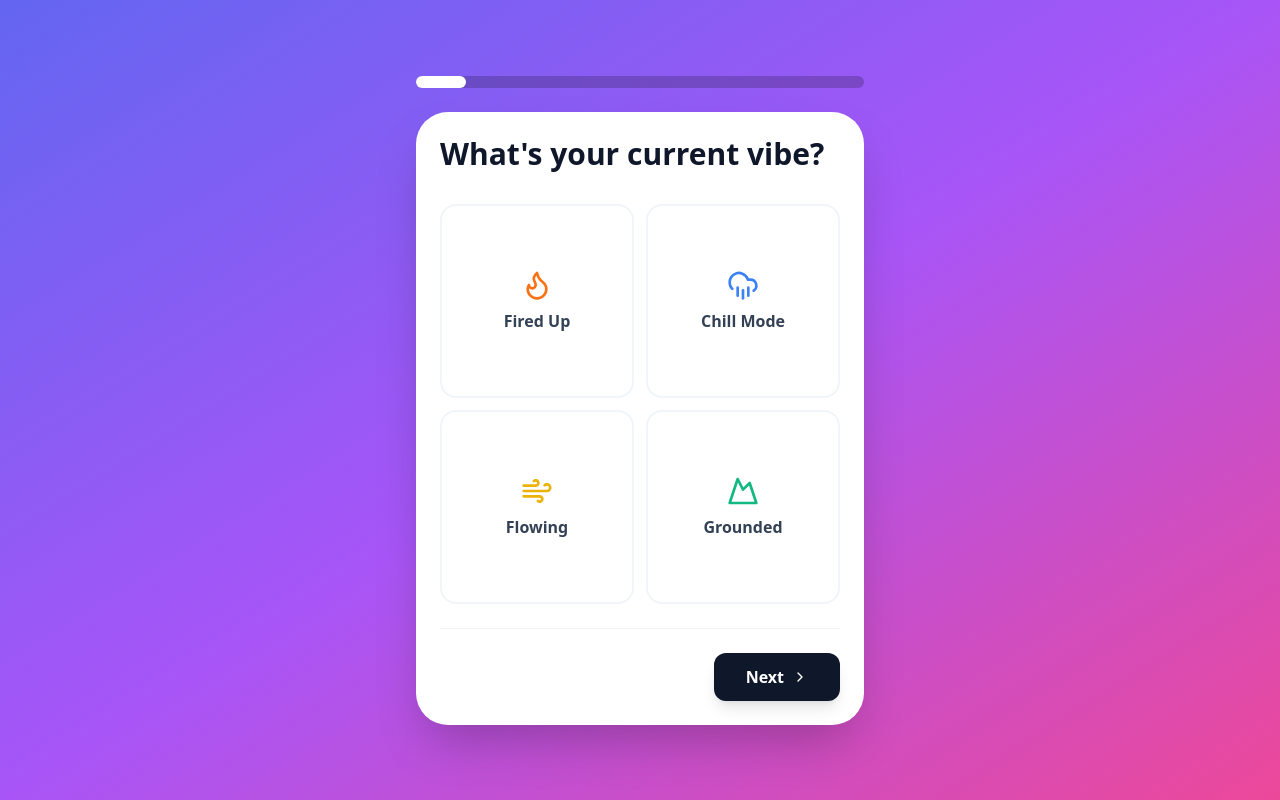
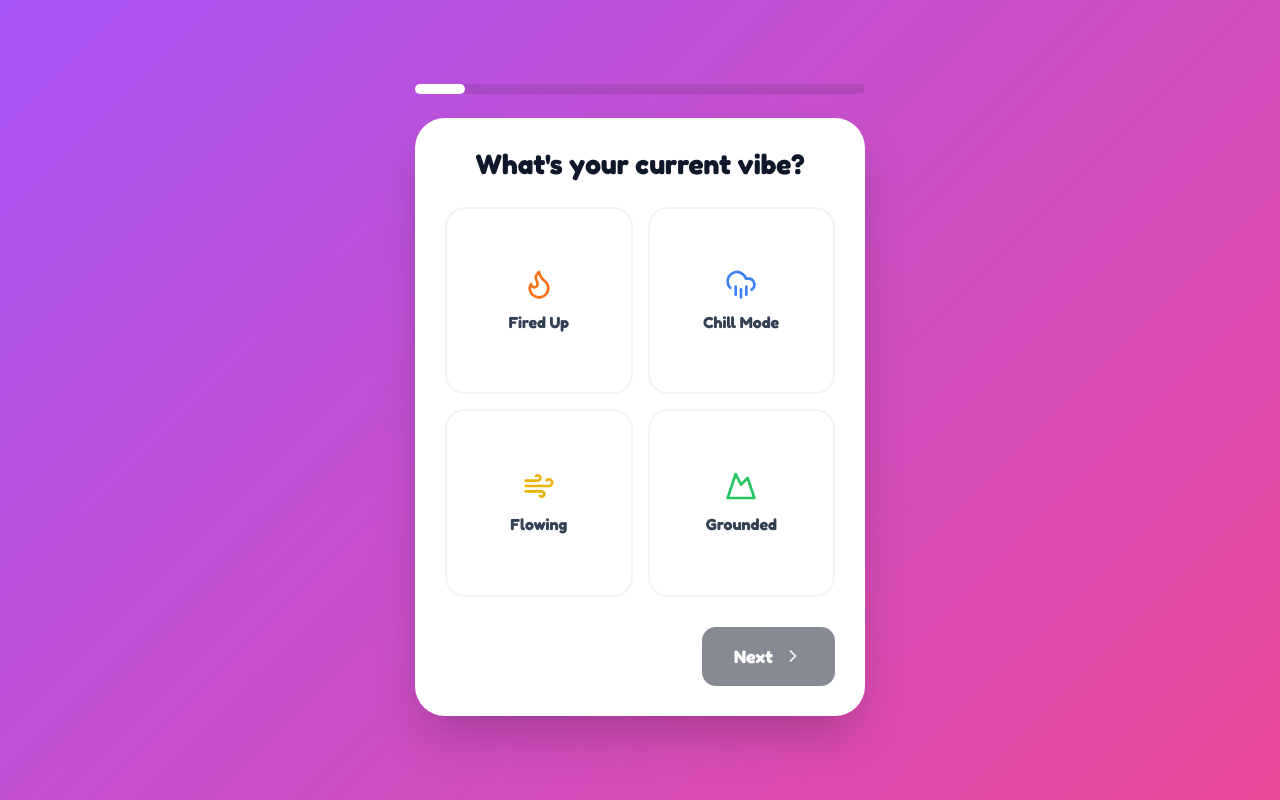
Before and after one commit to d1tnw1s/snapple-quiz, a Next.js app: page / in a window 1280 px wide. Both pictures are taken after a click on the button "Start Quiz". Built offline with nearby package versions, Linux system fonts and the light colour scheme.

Commit message:
Update page.tsx

```diff
--- a/app/page.tsx
+++ b/app/page.tsx
@@ -7,16 +7,302 @@ import {
   Flame, CloudRain, Wind, Mountain,
   Coffee, Droplets, Utensils, Zap,
   Heart, Leaf, DollarSign, Smile,
-  ArrowRight, Check, ChevronUp, RotateCcw
+  ChevronUp, Check, ArrowRight, RotateCcw
 } from 'lucide-react';
 
-// --- FORCE FONT ---
-const FontStyles = () => (
-  <style jsx global>{`
-    @import url('https://fonts.googleapis.com/css2?family=Fredoka:wght@300;400;600;700&display=swap');
-    body { font-family: 'Fredoka', sans-serif; }
-  `}</style>
-);
+/* -----------------------------------------------------------
+   NO-FAIL CSS STYLES
+   These styles are injected directly into the browser.
+   They cannot be broken by build tools.
+----------------------------------------------------------- */
+const styles = `
+  @import url('https://fonts.googleapis.com/css2?family=Fredoka:wght@300;400;600;700&display=swap');
+
+  body {
+    margin: 0;
+    padding: 0;
+    font-family: 'Fredoka', sans-serif;
+    background: linear-gradient(135deg, #a855f7 0%, #ec4899 100%);
+    min-height: 100vh;
+    color: #1e293b;
+  }
+
+  .container {
+    display: flex;
+    flex-direction: column;
+    align-items: center;
+    justify-content: center;
+    min-height: 100vh;
+    padding: 20px;
+    box-sizing: border-box;
+  }
+
+  /* CARDS & LAYOUT */
+  .card {
+    background: white;
+    border-radius: 30px;
+    padding: 30px;
+    width: 100%;
+    max-width: 450px;
+    box-shadow: 0 25px 50px -12px rgba(0, 0, 0, 0.25);
+    text-align: center;
+    position: relative;
+    overflow: hidden;
+  }
+
+  .title {
+    font-size: 28px;
+    font-weight: 700;
+    margin-bottom: 25px;
+    line-height: 1.2;
+    color: #0f172a;
+  }
+
+  /* BUTTON GRIDS */
+  .grid-2 {
+    display: grid;
+    grid-template-columns: 1fr 1fr;
+    gap: 15px;
+    width: 100%;
+  }
+
+  .grid-btn {
+    display: flex;
+    flex-direction: column;
+    align-items: center;
+    justify-content: center;
+    gap: 10px;
+    padding: 20px;
+    border-radius: 20px;
+    border: 2px solid #f1f5f9;
+    background: white;
+    cursor: pointer;
+    transition: all 0.2s ease;
+    aspect-ratio: 1;
+  }
+
+  .grid-btn:hover {
+    transform: translateY(-2px);
+    background: #f8fafc;
+  }
+
+  .grid-btn.selected {
+    border-width: 3px;
+    background: #fdf4ff; /* light purple tint */
+    border-color: #a855f7;
+    transform: scale(1.05);
+    box-shadow: 0 10px 15px -3px rgba(168, 85, 247, 0.2);
+  }
+
+  .grid-btn-label {
+    font-weight: 700;
+    font-size: 16px;
+    color: #334155;
+  }
+
+  .grid-btn.selected .grid-btn-label {
+    color: #9333ea;
+  }
+
+  /* LIST BUTTONS (PILLS) */
+  .list-stack {
+    display: flex;
+    flex-direction: column;
+    gap: 12px;
+    width: 100%;
+  }
+
+  .list-btn {
+    display: flex;
+    align-items: center;
+    gap: 15px;
+    padding: 18px 24px;
+    width: 100%;
+    border-radius: 16px;
+    border: 2px solid #f1f5f9;
+    background: white;
+    cursor: pointer;
+    transition: all 0.2s;
+    text-align: left;
+  }
+
+  .list-btn:hover {
+    border-color: #cbd5e1;
+    background: #f8fafc;
+  }
+
+  .list-btn.selected {
+    border-color: #a855f7;
+    background: #faf5ff;
+    box-shadow: 0 4px 6px -1px rgba(0, 0, 0, 0.1);
+  }
+
+  .list-icon {
+    font-size: 24px;
+    width: 30px;
+    text-align: center;
+  }
+
+  .list-label {
+    font-size: 18px;
+    font-weight: 600;
+    color: #334155;
+    flex-grow: 1;
+  }
+
+  /* SLIDER */
+  .slider-container {
+    padding: 40px 10px;
+  }
+
+  .range-input {
+    width: 100%;
+    height: 8px;
+    background: #e2e8f0;
+    border-radius: 4px;
+    appearance: none;
+    outline: none;
+  }
+
+  .range-input::-webkit-slider-thumb {
+    appearance: none;
+    width: 24px;
+    height: 24px;
+    background: #a855f7;
+    border-radius: 50%;
+    cursor: pointer;
+    border: 4px solid white;
+    box-shadow: 0 0 0 2px #a855f7;
+  }
+
+  .slider-labels {
+    display: flex;
+    justify-content: space-between;
+    margin-top: 15px;
+    font-size: 12px;
+    font-weight: 700;
+    color: #94a3b8;
+    text-transform: uppercase;
+    letter-spacing: 1px;
+  }
+
+  /* INPUT */
+  .text-input {
+    width: 100%;
+    padding: 20px;
+    font-size: 24px;
+    font-weight: bold;
+    text-align: center;
+    border: none;
+    border-bottom: 4px solid #e2e8f0;
+    outline: none;
+    background: transparent;
+    border-radius: 0;
+  }
+
+  .text-input:focus {
+    border-color: #a855f7;
+  }
+
+  /* NAVIGATION */
+  .nav-btn {
+    margin-top: 30px;
+    padding: 16px 32px;
+    background: #0f172a;
+    color: white;
+    border: none;
+    border-radius: 14px;
+    font-size: 18px;
+    font-weight: 700;
+    cursor: pointer;
+    display: flex;
+    align-items: center;
+    gap: 10px;
+    margin-left: auto;
+    transition: transform 0.2s;
+  }
+
+  .nav-btn:hover {
+    transform: scale(1.05);
+    background: #1e293b;
+  }
+
+  .nav-btn:disabled {
+    opacity: 0.5;
+    cursor: not-allowed;
+    transform: none;
+  }
+
+  /* PROGRESS BAR */
+  .progress-bg {
+    width: 100%;
+    height: 10px;
+    background: rgba(0,0,0,0.1);
+    border-radius: 10px;
+    margin-bottom: 24px;
+  }
+
+  .progress-fill {
+    height: 100%;
+    background: white;
+    border-radius: 10px;
+    transition: width 0.5s ease;
+  }
+
+  /* INTRO & RESULTS SPECIFIC */
+  .intro-icon {
+    width: 100px;
+    height: 100px;
+    background: #fbbf24;
+    border-radius: 50%;
+    margin: 0 auto 20px;
+    display: flex;
+    align-items: center;
+    justify-content: center;
+    font-size: 40px;
+    transform: rotate(-10deg);
+    box-shadow: 0 10px 20px rgba(0,0,0,0.15);
+  }
+
+  .avatar-box {
+    background: #f1f5f9;
+    border-radius: 20px;
+    height: 250px;
+    display: flex;
+    align-items: center;
+    justify-content: center;
+    font-size: 60px;
+    border: 5px solid white;
+    box-shadow: inset 0 2px 6px rgba(0,0,0,0.1);
+    margin: 20px 0;
+    overflow: hidden;
+  }
+
+  .avatar-img {
+    width: 100%;
+    height: 100%;
+    object-fit: cover;
+  }
+
+  .start-btn {
+    width: 100%;
+    padding: 20px;
+    background: #0f172a;
+    color: white;
+    font-size: 20px;
+    font-weight: 700;
+    border-radius: 16px;
+    border: none;
+    cursor: pointer;
+    margin-top: 20px;
+    box-shadow: 0 10px 20px rgba(0,0,0,0.2);
+    transition: transform 0.1s;
+  }
+
+  .start-btn:active {
+    transform: scale(0.98);
+  }
+`;
 
 // --- DATA ---
 const questions = [
@@ -25,10 +311,10 @@ const questions = [
     type: 'grid',
     title: "What's your current vibe?",
     options: [
-      { id: 'fire', label: 'Fired Up', icon: Flame, style: 'text-orange-500 bg-orange-50 border-orange-200' },
-      { id: 'rain', label: 'Chill Mode', icon: CloudRain, style: 'text-blue-500 bg-blue-50 border-blue-200' },
-      { id: 'air', label: 'Flowing', icon: Wind, style: 'text-yellow-500 bg-yellow-50 border-yellow-200' },
-      { id: 'earth', label: 'Grounded', icon: Mountain, style: 'text-emerald-500 bg-emerald-50 border-emerald-200' },
+      { id: 'fire', label: 'Fired Up', icon: Flame, color: '#f97316' },
+      { id: 'rain', label: 'Chill Mode', icon: CloudRain, color: '#3b82f6' },
+      { id: 'air', label: 'Flowing', icon: Wind, color: '#eab308' },
+      { id: 'earth', label: 'Grounded', icon: Mountain, color: '#22c55e' },
     ]
   },
   {
@@ -56,10 +342,10 @@ const questions = [
     type: 'grid',
     title: "Morning Ritual?",
     options: [
-      { id: 'coffee', label: 'Coffee', icon: Coffee, style: 'text-amber-700 bg-amber-50 border-amber-200' },
-      { id: 'refresh', label: 'Fresh Bev', icon: Zap, style: 'text-pink-600 bg-pink-50 border-pink-200' },
-      { id: 'water', label: 'Water', icon: Droplets, style: 'text-cyan-600 bg-cyan-50 border-cyan-200' },
-      { id: 'food', label: 'Food', icon: Utensils, style: 'text-orange-600 bg-orange-50 border-orange-200' },
+      { id: 'coffee', label: 'Coffee', icon: Coffee, color: '#78350f' },
+      { id: 'refresh', label: 'Fresh Bev', icon: Zap, color: '#db2777' },
+      { id: 'water', label: 'Water', icon: Droplets, color: '#06b6d4' },
+      { id: 'food', label: 'Food', icon: Utensils, color: '#ea580c' },
     ]
   },
   {
@@ -109,7 +395,6 @@ const questions = [
   }
 ];
 
-// --- COMPONENT ---
 export default function SnappleQuizApp() {
   const [state, setState] = useState({ currentStep: 0, answers: {}, results: null, status: 'intro' });
   const currentQ = questions[state.currentStep];
@@ -123,63 +408,58 @@ export default function SnappleQuizApp() {
       setState(prev => ({ ...prev, currentStep: prev.currentStep + 1 }));
     } else {
       setTimeout(() => {
-        setState(prev => ({
-            ...prev,
-            status: 'results',
-            results: { element: 'Fire', product: 'Snapple Peach Tea', desc: "Matches your spicy energy!", avatarUrl: null, tags: ['Eco Warrior', 'Taste Seeker'] }
-        }));
+        setState(prev => ({ ...prev, status: 'results', results: { element: 'Fire', product: 'Snapple Peach Tea', desc: "Matches your spicy energy!", avatarUrl: null } }));
       }, 2000);
       setState(prev => ({ ...prev, status: 'analyzing' }));
     }
   };
 
-  // --- RENDER ---
   return (
-    // 1. HARDCODED PURPLE GRADIENT BACKGROUND
-    <div className="min-h-screen bg-gradient-to-br from-indigo-500 via-purple-500 to-pink-500 font-sans text-slate-900 flex flex-col items-center justify-center p-4">
-      <FontStyles />
+    <div className="container">
+      {/* INJECT CSS */}
+      <style>{styles}</style>
 
-      {/* INTRO */}
+      {/* --- INTRO SCREEN --- */}
       {state.status === 'intro' && (
-        <motion.div initial={{ scale: 0.9, opacity: 0 }} animate={{ scale: 1, opacity: 1 }} className="max-w-md w-full bg-white rounded-[2rem] shadow-2xl p-8 text-center relative overflow-hidden">
-            <div className="w-24 h-24 bg-yellow-400 rounded-full mx-auto flex items-center justify-center text-5xl shadow-lg mb-6 rotate-[-6deg]">🥤</div>
-            <h1 className="text-5xl font-black text-slate-900 mb-4 leading-none">Find Your <span className="text-purple-600">Flavor</span></h1>
-            <p className="text-slate-500 text-lg mb-8 font-medium">Get your Element & AI Avatar in 60 seconds.</p>
-            <button onClick={() => setState(prev => ({ ...prev, status: 'quiz' }))} className="w-full py-5 bg-slate-900 text-white font-bold rounded-2xl text-xl hover:scale-[1.02] transition-transform">
+        <motion.div initial={{ scale: 0.9, opacity: 0 }} animate={{ scale: 1, opacity: 1 }} className="card">
+            <div className="intro-icon">🥤</div>
+            <h1 className="title" style={{ fontSize: '40px', marginBottom: '10px' }}>Find Your <span style={{ color: '#d946ef' }}>Flavor</span></h1>
+            <p style={{ color: '#64748b', fontSize: '18px', marginBottom: '30px' }}>Get your Element & AI Avatar in 60 seconds.</p>
+            <button onClick={() => setState(prev => ({ ...prev, status: 'quiz' }))} className="start-btn">
               Start Quiz
             </button>
         </motion.div>
       )}
 
-      {/* ANALYZING */}
+      {/* --- ANALYZING SCREEN --- */}
       {state.status === 'analyzing' && (
-        <div className="text-center text-white">
-            <div className="text-6xl animate-bounce mb-4">🔮</div>
-            <h2 className="text-3xl font-black">Consulting the Oracle...</h2>
+        <div style={{ textAlign: 'center', color: 'white' }}>
+            <div style={{ fontSize: '60px', marginBottom: '20px' }} className="animate-bounce">🔮</div>
+            <h2 style={{ fontSize: '30px', fontWeight: '900' }}>Consulting the Oracle...</h2>
         </div>
       )}
 
-      {/* RESULTS */}
+      {/* --- RESULTS SCREEN --- */}
       {state.status === 'results' && state.results && (
-        <motion.div initial={{ y: 50, opacity: 0 }} animate={{ y: 0, opacity: 1 }} className="max-w-md w-full bg-white rounded-[2rem] p-6 shadow-2xl space-y-6 text-center">
-            <h1 className="text-6xl font-black text-orange-500 mt-4">{state.results.element}</h1>
-            <div className="bg-slate-100 rounded-2xl p-6 h-64 flex items-center justify-center text-6xl border-4 border-white shadow-inner">
-                {state.results.avatarUrl ? <img src={state.results.avatarUrl} /> : '🧑‍🎨'}
+        <motion.div initial={{ y: 50, opacity: 0 }} animate={{ y: 0, opacity: 1 }} className="card">
+            <h1 className="title" style={{ fontSize: '50px', color: '#f97316', margin: '10px 0' }}>{state.results.element}</h1>
+            <div className="avatar-box">
+                {state.results.avatarUrl ? <img src={state.results.avatarUrl} className="avatar-img" /> : '🧑‍🎨'}
             </div>
-            <div className="bg-orange-50 p-4 rounded-xl border border-orange-100">
-                <h2 className="text-2xl font-black text-slate-900">{state.results.product}</h2>
-                <p className="text-slate-600">{state.results.desc}</p>
+            <div style={{ background: '#fff7ed', padding: '20px', borderRadius: '15px', border: '1px solid #ffedd5', marginTop: '20px' }}>
+                <h2 style={{ fontSize: '24px', fontWeight: '700', color: '#1e293b' }}>{state.results.product}</h2>
+                <p style={{ color: '#475569', marginTop: '5px' }}>{state.results.desc}</p>
             </div>
-            <button onClick={() => window.location.reload()} className="w-full py-4 bg-slate-200 font-bold rounded-xl text-slate-700">Start Over</button>
+            <button onClick={() => window.location.reload()} className="start-btn" style={{ background: '#e2e8f0', color: '#334155', marginTop: '20px' }}>Start Over</button>
         </motion.div>
       )}
 
-      {/* QUIZ */}
+      {/* --- QUIZ SCREEN --- */}
       {state.status === 'quiz' && (
-        <div className="w-full max-w-md">
-           {/* Progress */}
-           <div className="w-full h-3 bg-black/20 rounded-full mb-6">
-             <motion.div className="h-full bg-white rounded-full" initial={{ width: 0 }} animate={{ width: `${((state.currentStep + 1) / questions.length) * 100}%` }} />
+        <div style={{ width: '100%', maxWidth: '450px' }}>
+           {/* Progress Bar */}
+           <div className="progress-bg">
+             <motion.div className="progress-fill" initial={{ width: 0 }} animate={{ width: `${((state.currentStep + 1) / questions.length) * 100}%` }} />
            </div>
 
            <AnimatePresence mode="wait">
@@ -188,89 +468,97 @@ export default function SnappleQuizApp() {
                initial={{ x: 50, opacity: 0 }}
                animate={{ x: 0, opacity: 1 }}
                exit={{ x: -50, opacity: 0 }}
-               className="bg-white rounded-[2rem] shadow-2xl p-6 min-h-[500px] flex flex-col"
+               className="card"
+               style={{ minHeight: '500px', display: 'flex', flexDirection: 'column' }}
              >
-               <h2 className="text-3xl font-black text-slate-900 mb-8">{currentQ.title}</h2>
-               <div className="flex-grow space-y-3">
+               <h2 className="title">{currentQ.title}</h2>
 
-                 {/* GRID (Big Cards) */}
+               <div style={{ flexGrow: 1, width: '100%' }}>
+
+                 {/* 1. GRID LAYOUT */}
                  {currentQ.type === 'grid' && (
-                   <div className="grid grid-cols-2 gap-3">
+                   <div className="grid-2">
                      {currentQ.options?.map((opt) => (
                        <button key={opt.id} onClick={() => handleAnswer(opt.id)}
-                         className={`aspect-square rounded-2xl flex flex-col items-center justify-center gap-2 border-2 transition-all
-                         ${state.answers[currentQ.id] === opt.id ? 'border-purple-500 bg-purple-50 scale-105 shadow-lg' : 'border-slate-100 hover:bg-slate-50'}`}
+                         className={`grid-btn ${state.answers[currentQ.id] === opt.id ? 'selected' : ''}`}
                        >
-                         <opt.icon className={`w-8 h-8 ${opt.style?.split(' ')[0] || 'text-slate-700'}`} />
-                         <span className="font-bold text-slate-700">{opt.label}</span>
+                         <opt.icon size={32} color={opt.color} />
+                         <span className="grid-btn-label">{opt.label}</span>
                        </button>
                      ))}
                    </div>
                  )}
 
-                 {/* LIST (Pill Buttons) */}
+                 {/* 2. LIST LAYOUT */}
                  {currentQ.type === 'list' && (
-                   <div className="space-y-3">
+                   <div className="list-stack">
                      {currentQ.options?.map((opt) => (
                        <button key={opt.id} onClick={() => handleAnswer(opt.id)}
-                         className={`w-full p-4 rounded-xl flex items-center gap-4 border-2 transition-all
-                         ${state.answers[currentQ.id] === opt.id ? 'border-purple-500 bg-purple-50 shadow-md' : 'border-slate-100 hover:border-slate-200'}`}
+                         className={`list-btn ${state.answers[currentQ.id] === opt.id ? 'selected' : ''}`}
                        >
-                         <span className="text-2xl">{opt.icon}</span>
-                         <span className="font-bold text-lg text-slate-700">{opt.label}</span>
-                         {state.answers[currentQ.id] === opt.id && <Check className="ml-auto text-purple-600" />}
+                         <span className="list-icon">{opt.icon}</span>
+                         <span className="list-label">{opt.label}</span>
+                         {state.answers[currentQ.id] === opt.id && <Check color="#a855f7" />}
                        </button>
                      ))}
                    </div>
                  )}
 
-                 {/* SLIDER */}
+                 {/* 3. SLIDER */}
                  {currentQ.type === 'slider' && (
-                   <div className="py-12 px-4">
-                     <input type="range" min="0" max="100" className="w-full h-4 bg-slate-200 rounded-lg appearance-none cursor-pointer accent-purple-600" onChange={(e) => handleAnswer(e.target.value)} />
-                     <div className="flex justify-between font-bold text-slate-400 mt-4 text-xs uppercase tracking-widest">
+                   <div className="slider-container">
+                     <input type="range" min="0" max="100" className="range-input" onChange={(e) => handleAnswer(e.target.value)} />
+                     <div className="slider-labels">
                         <span>{currentQ.minLabel}</span><span>{currentQ.midLabel}</span><span>{currentQ.maxLabel}</span>
                      </div>
                    </div>
                  )}
 
-                 {/* RANK */}
+                 {/* 4. RANK */}
                  {currentQ.type === 'rank' && (
-                   <div className="grid grid-cols-2 gap-3">
+                   <div className="grid-2">
                       {currentQ.options?.map((opt) => {
                         const rank = (state.answers[currentQ.id] || []).indexOf(opt.id);
                         return (
-                          <button key={opt.id} onClick={() => { const current = state.answers[currentQ.id] || []; if (rank !== -1) { handleAnswer(current.filter(id => id !== opt.id)); } else { if (current.length < 3) handleAnswer([...current, opt.id]); } }}
-                            className={`p-4 rounded-xl border-2 flex flex-col items-center justify-center font-bold ${rank !== -1 ? 'border-purple-500 bg-purple-50 text-purple-900' : 'border-slate-100 text-slate-400'}`}
+                          <button key={opt.id}
+                            onClick={() => { const current = state.answers[currentQ.id] || []; if (rank !== -1) { handleAnswer(current.filter(id => id !== opt.id)); } else { if (current.length < 3) handleAnswer([...current, opt.id]); } }}
+                            className={`grid-btn ${rank !== -1 ? 'selected' : ''}`}
                           >
-                            <opt.icon className="w-6 h-6 mb-2"/>
-                            {opt.label}
-                            {rank !== -1 && <span className="absolute top-2 right-2 bg-purple-600 text-white w-5 h-5 rounded-full text-xs flex items-center justify-center">{rank + 1}</span>}
+                            <opt.icon size={24} style={{ marginBottom: '8px' }}/>
+                            <span className="grid-btn-label">{opt.label}</span>
+                            {rank !== -1 && <div style={{ position: 'absolute', top: '10px', right: '10px', background: '#0f172a', color: 'white', width: '24px', height: '24px', borderRadius: '50%', fontSize: '12px', display: 'flex', alignItems: 'center', justifyContent: 'center' }}>{rank + 1}</div>}
                           </button>
                         )
                       })}
                    </div>
                  )}
 
-                 {/* YES/NO */}
+                 {/* 5. YES/NO */}
                  {currentQ.type === 'yes-no' && (
-                   <div className="space-y-4">
-                     <button onClick={() => handleAnswer('yes')} className={`w-full p-5 rounded-xl border-2 font-black text-xl ${state.answers[currentQ.id] === 'yes' ? 'bg-green-100 border-green-500 text-green-700' : 'bg-white border-slate-100'}`}>YES</button>
-                     <button onClick={() => handleAnswer('no')} className={`w-full p-5 rounded-xl border-2 font-black text-xl ${state.answers[currentQ.id] === 'no' ? 'bg-red-100 border-red-500 text-red-700' : 'bg-white border-slate-100'}`}>NOPE</button>
-                     {state.answers[currentQ.id] && <div className="p-4 bg-purple-100 text-purple-800 rounded-xl font-bold text-sm">💡 Fact: {currentQ.fact}</div>}
+                   <div className="list-stack">
+                     <button onClick={() => handleAnswer('yes')} className={`list-btn ${state.answers[currentQ.id] === 'yes' ? 'selected' : ''}`} style={{justifyContent: 'center', fontWeight: '900', fontSize: '20px'}}>
+                       YES
+                     </button>
+                     <button onClick={() => handleAnswer('no')} className={`list-btn ${state.answers[currentQ.id] === 'no' ? 'selected' : ''}`} style={{justifyContent: 'center', fontWeight: '900', fontSize: '20px'}}>
+                       NOPE
+                     </button>
+                     {state.answers[currentQ.id] && <div style={{ padding: '20px', background: '#f3e8ff', color: '#6b21a8', borderRadius: '12px', fontWeight: 'bold', fontSize: '14px', border: '1px solid #e9d5ff', marginTop: '20px' }}>💡 Fact: {currentQ.fact}</div>}
                    </div>
                  )}
 
-                 {/* INPUT */}
-                 {currentQ.type === 'input' && <input type="text" placeholder={currentQ.placeholder} className="w-full p-5 text-2xl font-bold border-b-4 border-slate-200 text-center outline-none focus:border-purple-500" onChange={(e) => handleAnswer(e.target.value)} />}
+                 {/* 6. INPUT */}
+                 {currentQ.type === 'input' && <input type="text" placeholder={currentQ.placeholder} className="text-input" onChange={(e) => handleAnswer(e.target.value)} />}
 
                </div>
 
-               <div className="mt-6 pt-6 border-t border-slate-100 flex justify-end">
-                 <button onClick={nextStep} className="px-8 py-3 bg-slate-900 text-white rounded-xl font-bold shadow-lg hover:scale-105 transition-transform flex items-center gap-2">
-                   Next <ChevronUp className="w-4 h-4 rotate-90" />
-                 </button>
-               </div>
+               <button
+                 onClick={nextStep}
+                 disabled={!state.answers[currentQ.id] && currentQ.type !== 'input' && currentQ.type !== 'slider'}
+                 className="nav-btn"
+               >
+                 Next <ChevronUp size={20} style={{ transform: 'rotate(90deg)' }} />
+               </button>
+
              </motion.div>
            </AnimatePresence>
         </div>
```
